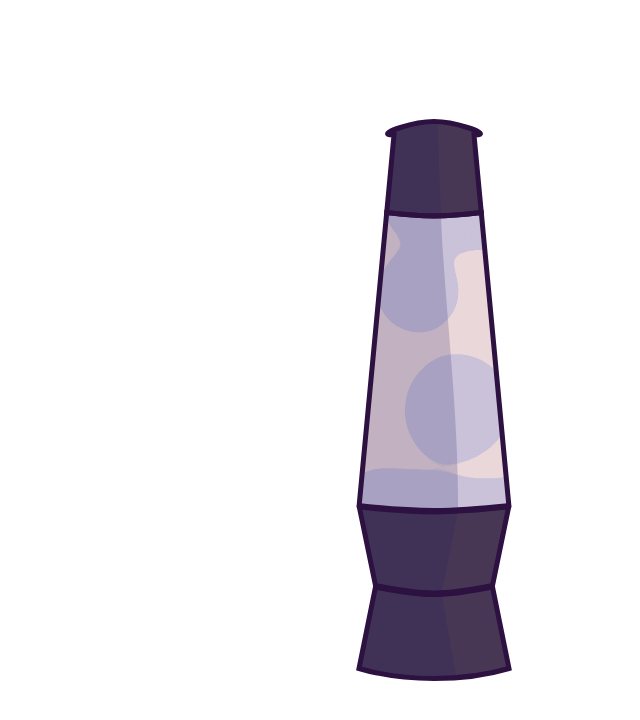
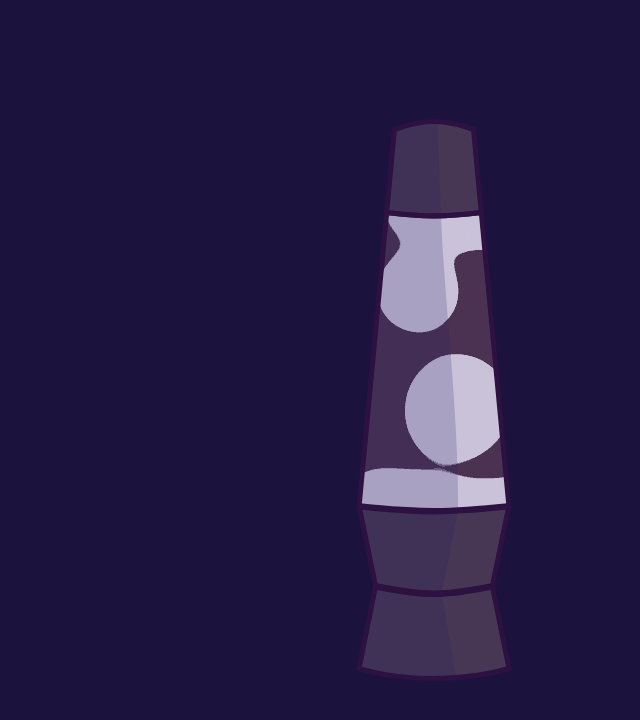
Before and after one commit to Telos-J/lava-lamp, a plain HTML site: page index.html in a window 1280 px wide. Shown: the whole page, without its empty margins (640-1280 px from the left). Drawn offline with Linux system fonts and the light colour scheme.

Commit message:
change lid remove pointy

```diff
--- a/assets/css/style.css
+++ b/assets/css/style.css
@@ -7,6 +7,7 @@
 body {
     width: 100vw;
     height: 100vh;
+    background-color: #1B123E;
 }
 
 #lava-lamp {
--- a/index.html
+++ b/index.html
@@ -34,12 +34,12 @@
     <path id="stand-fill" d="M19.5 468.5C69 478.499 87 478.5 136.5 468.5L153 550C108 563.369 48 563.369 3 550L19.5 468.5Z" fill="#473754"/>
     <path id="bottom-fill" d="M136.5 467L152.725 388.333C152.862 387.669 152.294 387.077 151.619 387.15C93.4755 393.45 62.5246 393.45 4.38088 387.15C3.70628 387.077 3.13792 387.669 3.27498 388.333L19.5 467C69 476.999 87 477 136.5 467Z" fill="#473754"/>
     <path id="lava-fill" d="M30.7084 94L3.09342 387.507C3.04223 388.051 3.44816 388.549 3.9914 388.608C62.5166 394.964 93.4834 394.964 152.009 388.608C152.552 388.549 152.958 388.051 152.907 387.507L125.292 94C88.5 98.5 67.5 98.5 30.7084 94Z" fill="#BB7C80" fill-opacity="0.3"/>
-    <path id="lid-fill" d="M111.5 9.00045C87 0.999246 69.0001 1.00045 44.5 9.00045C19.9999 17.0005 38 16.5005 38 16.5005L30.7084 94C67.5 98.5 88.5 98.5 125.292 94L118 16.5005C118 16.5005 136 16.9992 111.5 9.00045Z" fill="#473754"/>
+    <path id="lid-fill" d="M111.792 9.00045C87.2916 0.999246 69.2918 1.00045 44.7916 9.00045C42.4079 9.77881 40.4265 10.4767 38.7917 11.1024L31 94C67.7916 98.5 88.7917 98.5 125.583 94L117.792 11.1022C116.157 10.4765 114.175 9.77871 111.792 9.00045Z" fill="#473754"/>
     <path id="shade" d="M19.5 468.5L3 550C24.6428 556.43 67.0001 563.5 100.5 560L85.6024 475L102 392.5C103.008 296.14 88.002 178.587 85.0001 98L81.5001 2C81.5001 2 55.5976 5.37676 44.5 9.00045C19.9999 17.0004 38 16.5005 38 16.5005L3.10806 387.351C3.09836 387.455 3.10474 387.559 3.12697 387.66L3.27499 388.333L19.5 467V468.5Z" fill="#271E5F" fill-opacity="0.2"/>
     <path id="stand-outline" d="M19.5 468.5C69 478.499 87 478.5 136.5 468.5L153 550C108 563.369 48 563.369 3 550L19.5 468.5Z" stroke="#2C1141" stroke-width="5"/>
     <path id="bottom-outline" d="M136.5 467L152.725 388.333C152.862 387.669 152.294 387.077 151.619 387.15C93.4755 393.45 62.5246 393.45 4.38088 387.15C3.70628 387.077 3.13792 387.669 3.27498 388.333L19.5 467C69 476.999 87 477 136.5 467Z" stroke="#2C1141" stroke-width="5"/>
     <path id="lava-ouline" d="M30.7084 94L3.09342 387.507C3.04223 388.051 3.44816 388.549 3.9914 388.608C62.5166 394.964 93.4834 394.964 152.009 388.608C152.552 388.549 152.958 388.051 152.907 387.507L125.292 94C88.5 98.5 67.5 98.5 30.7084 94Z" stroke="#2C1141" stroke-width="5"/>
-    <path id="lid-outline" d="M111.5 9.00045C87 0.999246 69.0001 1.00045 44.5 9.00045C19.9999 17.0005 38 16.5005 38 16.5005L30.7084 94C67.5 98.5 88.5 98.5 125.292 94L118 16.5005C118 16.5005 136 16.9992 111.5 9.00045Z" stroke="#2C1141" stroke-width="5"/>
+    <path id="lid-outline" d="M111.5 9.00045C87 0.999246 69.0001 1.00045 44.5 9.00045C42.1163 9.77881 40.1348 10.4767 38.5 11.1024L30.7084 94C67.5 98.5 88.5 98.5 125.292 94L117.5 11.1022C115.865 10.4765 113.884 9.77871 111.5 9.00045Z" stroke="#2C1141" stroke-width="5"/>
     </svg>
 
     <script src="assets/js/app.js"></script>
```
